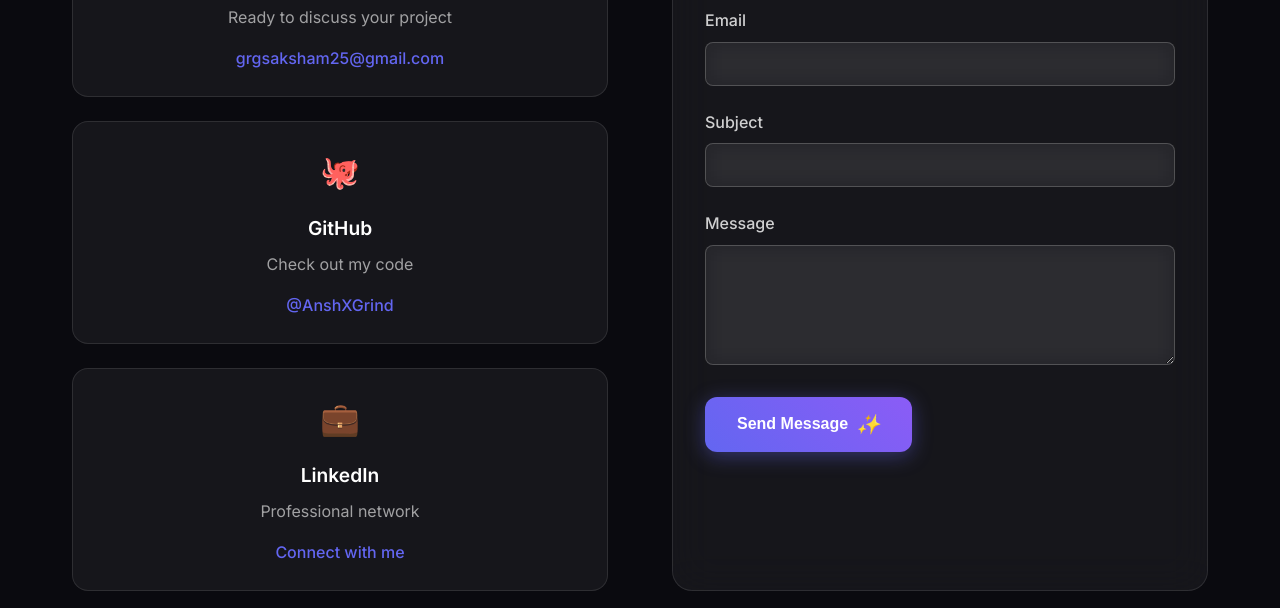
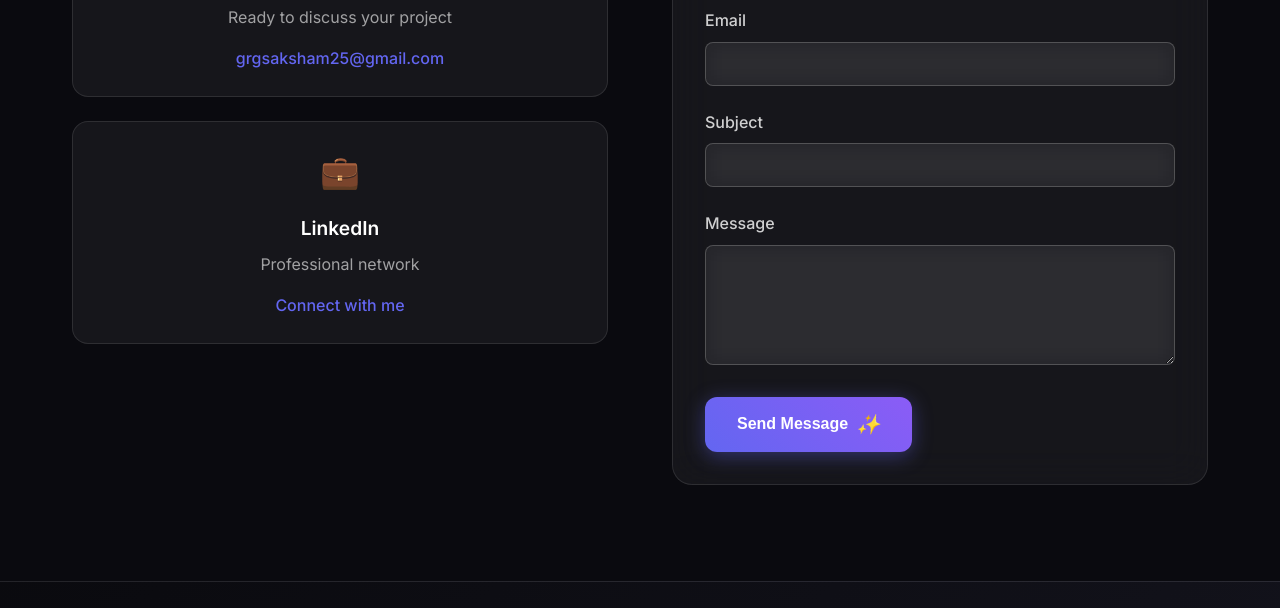
Before and after one commit to AnshXGrind/ansh, a plain HTML site: page index.html in a window 1280 px wide. Shown: the part 4071-4679 px from the top of the page. Drawn offline with Linux system fonts and the light colour scheme.

Commit message:
Update index.html

```diff
--- a/index.html
+++ b/index.html
@@ -430,15 +430,7 @@
                         <p>Ready to discuss your project</p>
                         <a href="mailto:grgsaksham25@gmail.com" class="contact-link">grgsaksham25@gmail.com</a>
                     </div>
-                    <div class="contact-card">
-                        <div class="card-icon">🐙</div>
-                        <h3>GitHub</h3>
-                        <p>Check out my code</p>
-                        <a href="https://github.com/AnshXGrind"
-                           target="_blank"
-                           rel="noopener noreferrer"
-                           class="contact-link">@AnshXGrind</a>
-                    </div>
+                    <!-- GitHub contact removed per request -->
                     <div class="contact-card">
                         <div class="card-icon">💼</div>
                         <h3>LinkedIn</h3>
```
